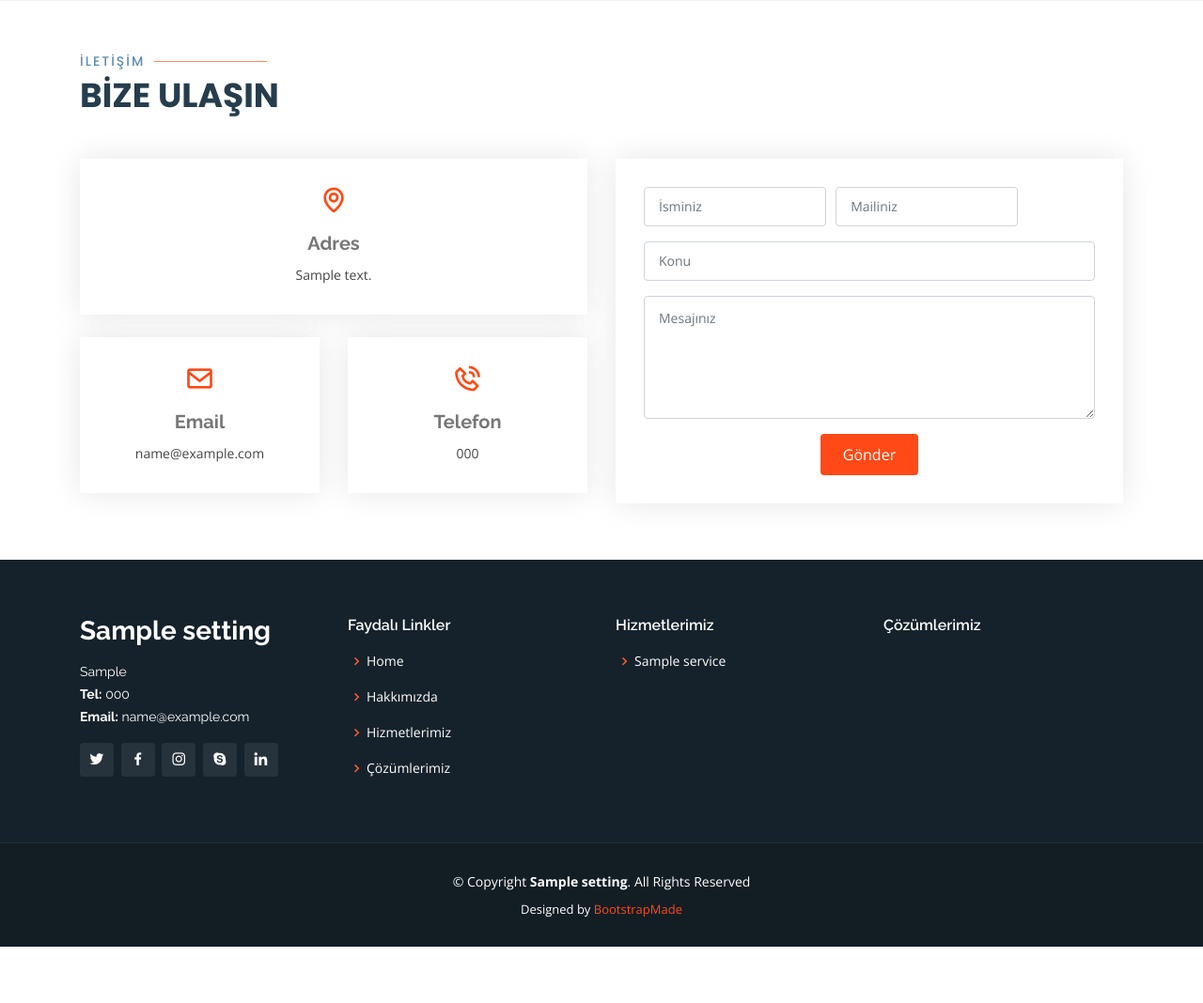
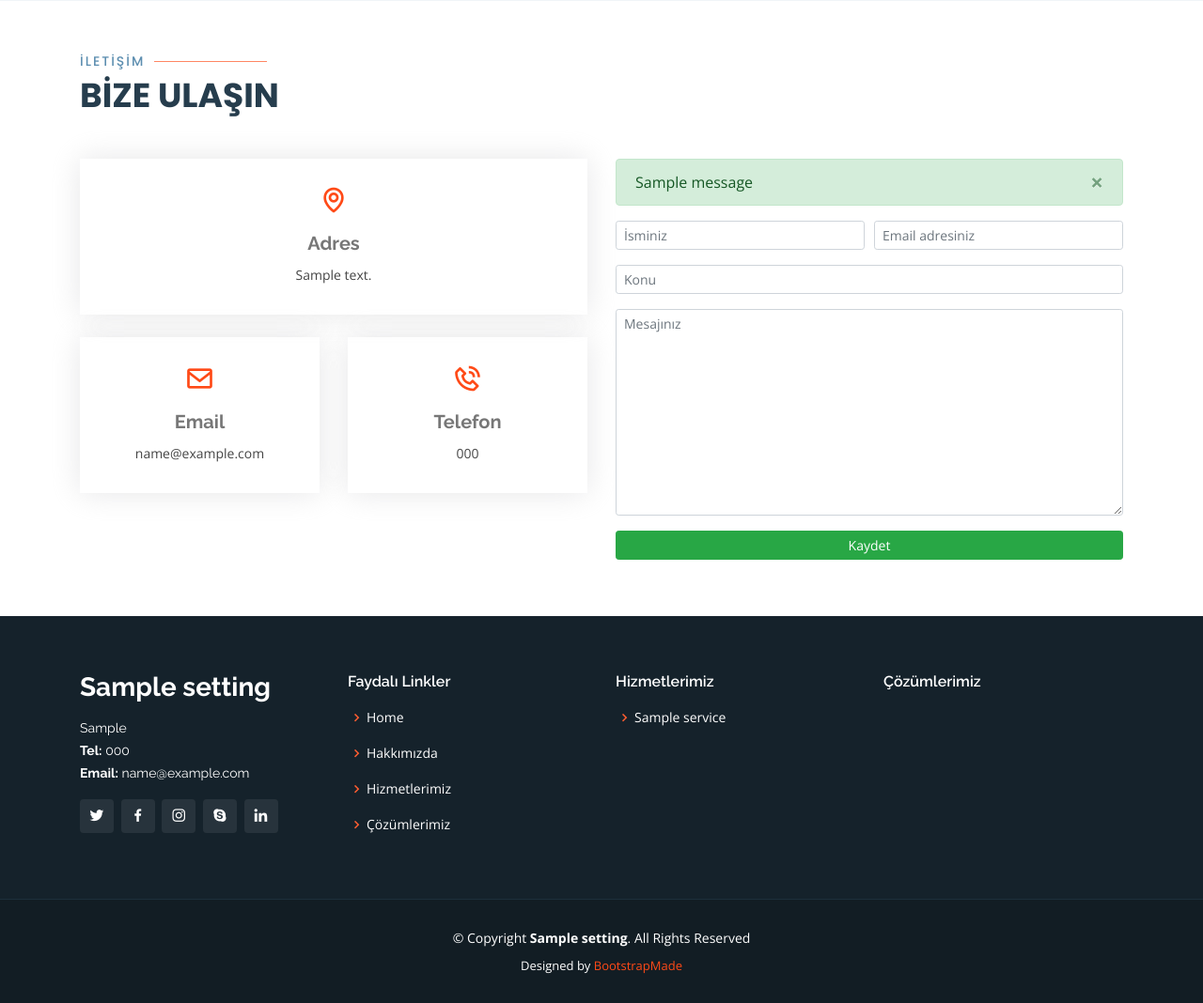
Before and after one commit to kopuskopecik/sofistik, a Django app: page / in a window 1280 px wide. Shown: the part 4767-5835 px from the top of the page at 94% size. Before the commit the page ends 5775 px from the top, so only its background shows below. Run offline with Django 3.2, Linux system fonts and the light colour scheme; tables that the repository leaves empty hold one stand-in row (values such as "Sample post"); grey boxes marked "Sample" are stand-in pictures; one stand-in notice (Sample message) is shown; some libraries are stand-ins or nearby versions.

Commit message:
Contact Form was added

```diff
--- a/home/admin.py
+++ b/home/admin.py
@@ -1,7 +1,7 @@
 from django.contrib import admin
 
 from .models import (Setting, Partner, Service, Reference, Member, Contact, About,
-AboutLogo, Mission, Feature, Testimonial, Reference, CompanyType)
+AboutLogo, Mission, Feature, Testimonial, Reference, CompanyType, ContactInfo)
 
 # Register your models here.
 class SettingAdmin(admin.ModelAdmin):
@@ -33,3 +33,4 @@ admin.site.register(Feature)
 admin.site.register(Testimonial)
 admin.site.register(Reference)
 admin.site.register(CompanyType)
+admin.site.register(ContactInfo)
--- /dev/null
+++ b/home/forms.py
@@ -0,0 +1,24 @@
+from django import forms
+from .models import ContactInfo
+
+from crispy_forms.helper import FormHelper
+
+
+class ContactForm(forms.ModelForm):
+	class Meta:
+		model = ContactInfo
+		fields = ('name', 'email', 'topic', 'content',)
+
+
+	def __init__(self, *args, **kwargs):
+		super().__init__(*args, **kwargs)
+		self.fields['name'].widget.attrs['placeholder']= "İsminiz"
+		self.fields['name'].widget.attrs['class']= "form-control-sm"
+		self.fields['email'].widget.attrs['placeholder']= "Email adresiniz"
+		self.fields['email'].widget.attrs['class']= "form-control-sm"
+		self.fields['topic'].widget.attrs['class']= "form-control-sm"
+		self.fields['topic'].widget.attrs['placeholder']= "Konu"
+		self.fields['content'].widget.attrs['class']= "form-control-sm"
+		self.fields['content'].widget.attrs['placeholder']= "Mesajınız"
+		self.helper = FormHelper()
+		self.helper.form_show_labels = False
--- a/home/models.py
+++ b/home/models.py
@@ -183,3 +183,13 @@ class Member(models.Model):
 class Contact(models.Model):
     member = models.ManyToManyField('Member')
     addresse = models.CharField("adres", max_length=150)
+
+
+class ContactInfo(models.Model):
+    name = models.CharField("İsminiz:", max_length=40)
+    email = models.EmailField("Email:")
+    topic = models.CharField("Konu:", max_length = 150)
+    content = models.TextField("Mesajınız:")
+
+    def __str__(self):
+        return self.name
--- a/home/views.py
+++ b/home/views.py
@@ -1,7 +1,11 @@
-from django.shortcuts import render, get_object_or_404
+from django.shortcuts import render, get_object_or_404, redirect
+from django.contrib import messages
 
 from .models import (Setting, Service, Contact, About, Mission,
 Partner, Feature, Testimonial, CompanyType, Reference, Member)
+from .forms import ContactForm
+
+
 # Create your views here.
 def home(request):
     setting  = Setting.objects.first()
@@ -14,6 +18,15 @@ def home(request):
     company_types = CompanyType.objects.all()
     references = Reference.objects.all()
 
+    if request.method == 'POST':
+        form = ContactForm(request.POST)
+        if form.is_valid():
+            form.save()
+            messages.success(request, 'Başarı bir şekilde mesajınız tarafımıza iletilmiştir. En kısa sürede sizinle iletişime geçilecektir.')
+            return redirect("/")
+    else:
+        form = ContactForm()
+
 
     context = {
         'setting': setting,
@@ -25,6 +38,7 @@ def home(request):
         'partners': partners,
         'company_types': company_types,
         'references': references,
+        'form': form,
 
 	}
     if setting.features:
--- a/sofistik/settings.py
+++ b/sofistik/settings.py
@@ -14,7 +14,7 @@ EMAIL_BACKEND = 'django.core.mail.backends.console.EmailBackend'
 
 CRISPY_TEMPLATE_PACK = "bootstrap4"
 
-CKEDITOR_jQUERY_URL = os.path.join(STATIC_URL, "js/jquery9.min.js")
+CKEDITOR_jQUERY_URL = os.path.join(STATIC_URL, "assets/vendor/jquery")
 CKEDITOR_CONFIGS = {
 	'default': {
 		'toolbar': 'full',
--- a/templates/index.html
+++ b/templates/index.html
@@ -1,4 +1,5 @@
 {% load static %}
+{% load crispy_forms_tags %}
 <!DOCTYPE html>
 <html lang="tr">
 
@@ -428,32 +429,34 @@
 
         </div>
 
-        <div class="col-lg-6 mt-4 mt-lg-0">
-          <form action="forms/contact.php" method="post" role="form" class="php-email-form">
+        <div class="col-lg-6 mt-4 mt-lg-0" id = "form">
+
+          {% if messages %}
+          {% for message in messages %}
+            <div class="alert {{ message.tags }} alert-dismissible" role="alert">
+              <button type="button" class="close" data-dismiss="alert" aria-label="Close">
+              <span aria-hidden="true">&times;</span>
+            </button>
+            {{ message }}
+          </div>
+        {% endfor %}
+
+          {%endif %}
+
+          <form action ="#form" method="post" novalidate>
+            {% csrf_token %}
+
             <div class="form-row">
-              <div class="col-md-5 form-group">
-                <input type="text" name="name" class="form-control" id="name" placeholder="İsminiz" data-rule="minlen:4" data-msg="Lütfen en az 4 karakter giriniz." />
-                <div class="validate"></div>
+              <div class="form-group col-6 mb-0">
+                {{ form.name|as_crispy_field }}
               </div>
-              <div class="col-md-5 form-group">
-                <input type="email" class="form-control" name="email" id="email" placeholder="Mailiniz" data-rule="email" data-msg="Lütfen uygun bir mail adresi giriniz." />
-                <div class="validate"></div>
+              <div class="form-group col-6 mb-0">
+                {{ form.email|as_crispy_field }}
               </div>
             </div>
-            <div class="form-group">
-              <input type="text" class="form-control" name="subject" id="subject" placeholder="Konu" data-rule="minlen:4" data-msg="Lütfen en az 8 karakterden oluşan bir başlık seçiniz." />
-              <div class="validate"></div>
-            </div>
-            <div class="form-group">
-              <textarea class="form-control" name="message" rows="5" data-rule="required" data-msg="Lütfen mesajınızı bizimle paylaşınız." placeholder="Mesajınız"></textarea>
-              <div class="validate"></div>
-            </div>
-            <div class="mb-3">
-              <div class="loading">Yükleniyor</div>
-              <div class="error-message"></div>
-              <div class="sent-message">Mesajınız gönderilmiştir. Teşekkür ederiz.</div>
-            </div>
-            <div class="text-center"><button type="submit">Gönder</button></div>
+            {{ form.topic|as_crispy_field }}
+            {{ form.content|as_crispy_field }}
+              <button type="submit" class="btn btn-success btn-block btn-sm">Kaydet</button>
           </form>
         </div>
 
```
Also changed, not shown: home/migrations/0024_contactinfo.py (added).
